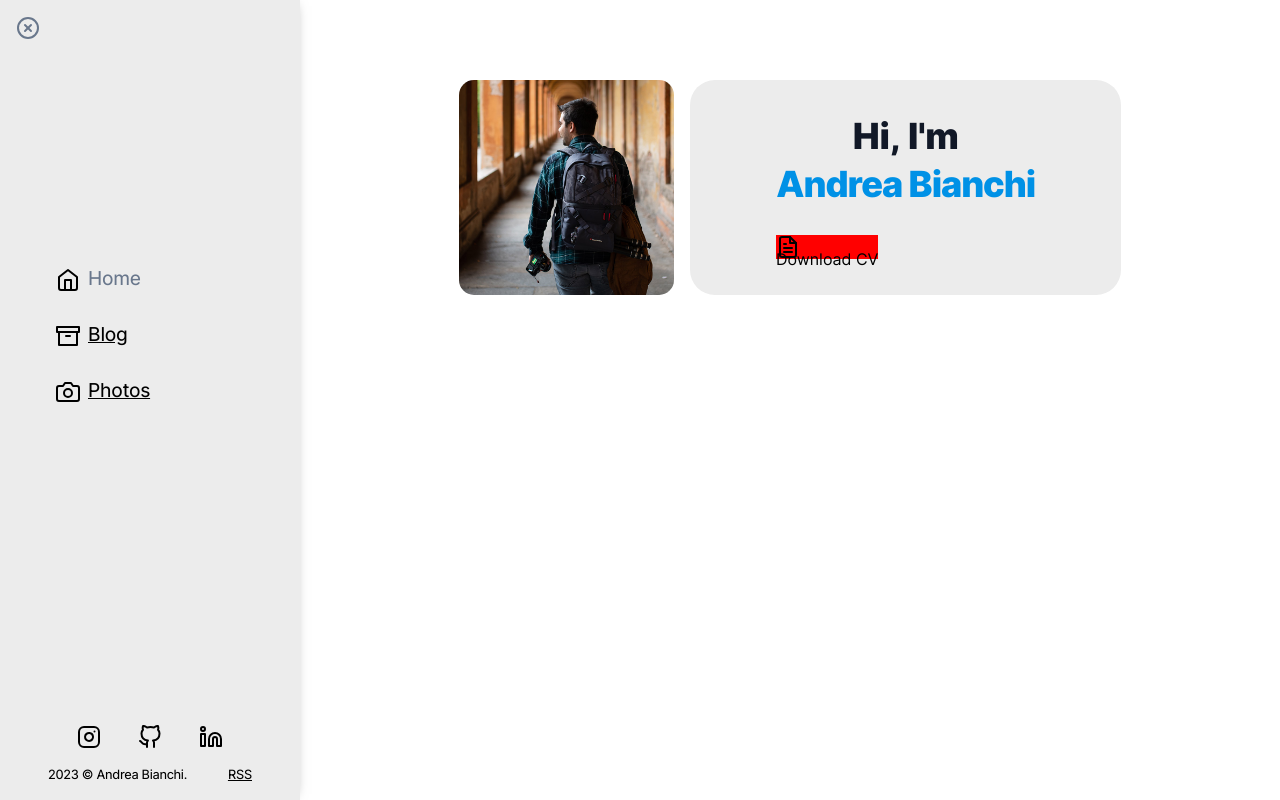
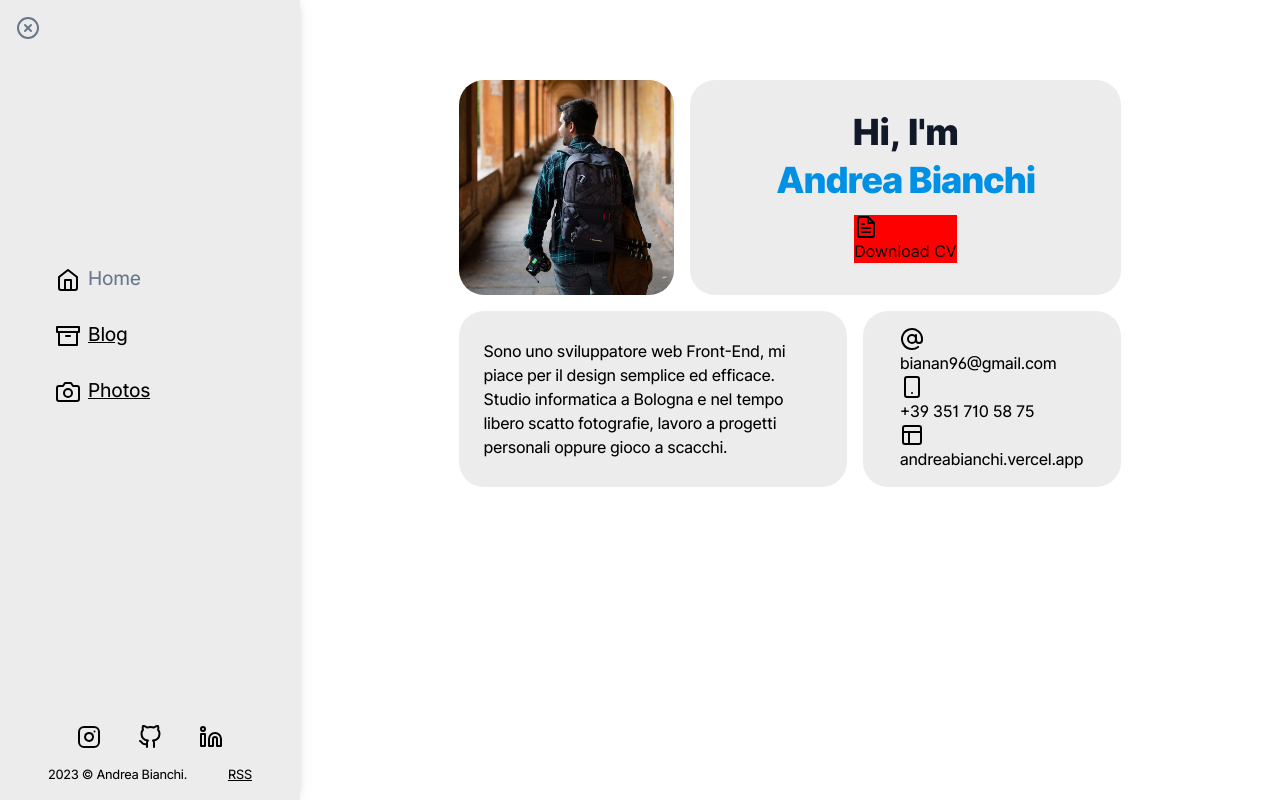
Before and after one commit to andreaiaia/blog, a Next.js app: page / in a window 1280 px wide. Built offline with nearby package versions, Linux system fonts and the light colour scheme.

Commit message:
Add bio section

```diff
--- a/pages/index.jsx
+++ b/pages/index.jsx
@@ -1,7 +1,7 @@
 import React, { useState, useEffect } from 'react';
 import Image from 'next/image';
 
-import { FileText } from 'react-feather';
+import { AtSign, FileText, Layout, Smartphone } from 'react-feather';
 
 import styles from '../styles/Home.module.scss';
 
@@ -13,9 +13,13 @@ const index = () => {
     setProfilePic(`/images/bio/me-${random}.jpg`);
   }, []);
 
+  const renderCV = () => {
+    console.log('write me!');
+  };
+
   return (
     <article className={styles.container}>
-      <section className={styles.sectionBio}>
+      <section className={styles.sectionTitle}>
         <div className={`${styles.card} ${styles.img}`}>
           <Image
             src={profilePic}
@@ -27,13 +31,44 @@ const index = () => {
           />
         </div>
         <div className={styles.card}>
-          <div>
-            <p className={styles.greetings}>Hi, I'm</p>
-            <h1 className={styles.title}>Andrea Bianchi</h1>
-            <button className={styles.download}>
-              <FileText /> Download CV
-            </button>
-          </div>
+          <p className={styles.greetings}>Hi, I'm</p>
+          <h1 className={styles.title}>Andrea Bianchi</h1>
+          <button className={styles.download} onClick={renderCV}>
+            <FileText />
+            Download CV
+          </button>
+        </div>
+      </section>
+      <section className={styles.sectionBio}>
+        <div className={`${styles.card} ${styles.textWall}`}>
+          <p>
+            Sono uno sviluppatore web Front-End, mi piace per il design semplice
+            ed efficace.
+          </p>
+          <p> </p>
+          <p>
+            Studio informatica a Bologna e nel tempo libero scatto fotografie,
+            lavoro a progetti personali oppure gioco a scacchi.
+          </p>
+        </div>
+        <div className={styles.card}>
+          <ul>
+            <li>
+              <a href="mailto:bianan96@gmail.com">
+                <AtSign /> bianan96@gmail.com
+              </a>
+            </li>
+            <li>
+              <a href="tel:+39 351 710 58 75">
+                <Smartphone /> +39 351 710 58 75
+              </a>
+            </li>
+            <li>
+              <a href="#">
+                <Layout /> andreabianchi.vercel.app
+              </a>
+            </li>
+          </ul>
         </div>
       </section>
     </article>
--- a/styles/Home.module.scss
+++ b/styles/Home.module.scss
@@ -1,4 +1,6 @@
 @use './globals.scss' as *;
+
+$gap: 1rem;
 
 .container {
   margin-left: auto;
@@ -7,42 +9,57 @@
   padding-top: 5rem;
   padding-bottom: 8rem;
   max-width: 65ch;
+
+  & > section {
+    padding-bottom: $gap;
+  }
 }
 
 .card {
   background-color: $shade;
   padding: 1rem;
   border-radius: 25px;
-  line-height: 0;
   display: flex;
+  flex-direction: column;
   justify-content: center;
   align-items: center;
 
   &.img {
+    line-height: 0;
     padding: 0;
   }
+
+  &.textWall {
+    padding: 1rem 1.5rem;
+    // line-height: normal;
+  }
+}
+
+.sectionTitle {
+  display: grid;
+  gap: $gap;
+  grid-template-columns: 1fr 2fr;
 }
 
 .sectionBio {
   display: grid;
-  gap: 1rem;
-  grid-template-columns: 1fr 2fr;
+  gap: $gap;
+  grid-template-columns: 3fr 2fr;
 }
 
 .greetings {
   @include h1();
   margin-bottom: 0.5rem;
   font-variation-settings: 'wght' 850;
-  text-align: center;
 }
 .title {
   @include h1();
-  text-align: center;
+  margin-bottom: 1rem;
   color: $azure-tint;
 }
 
 .proPic {
-  border-radius: 15px;
+  border-radius: 25px;
 }
 
 .download {
```
